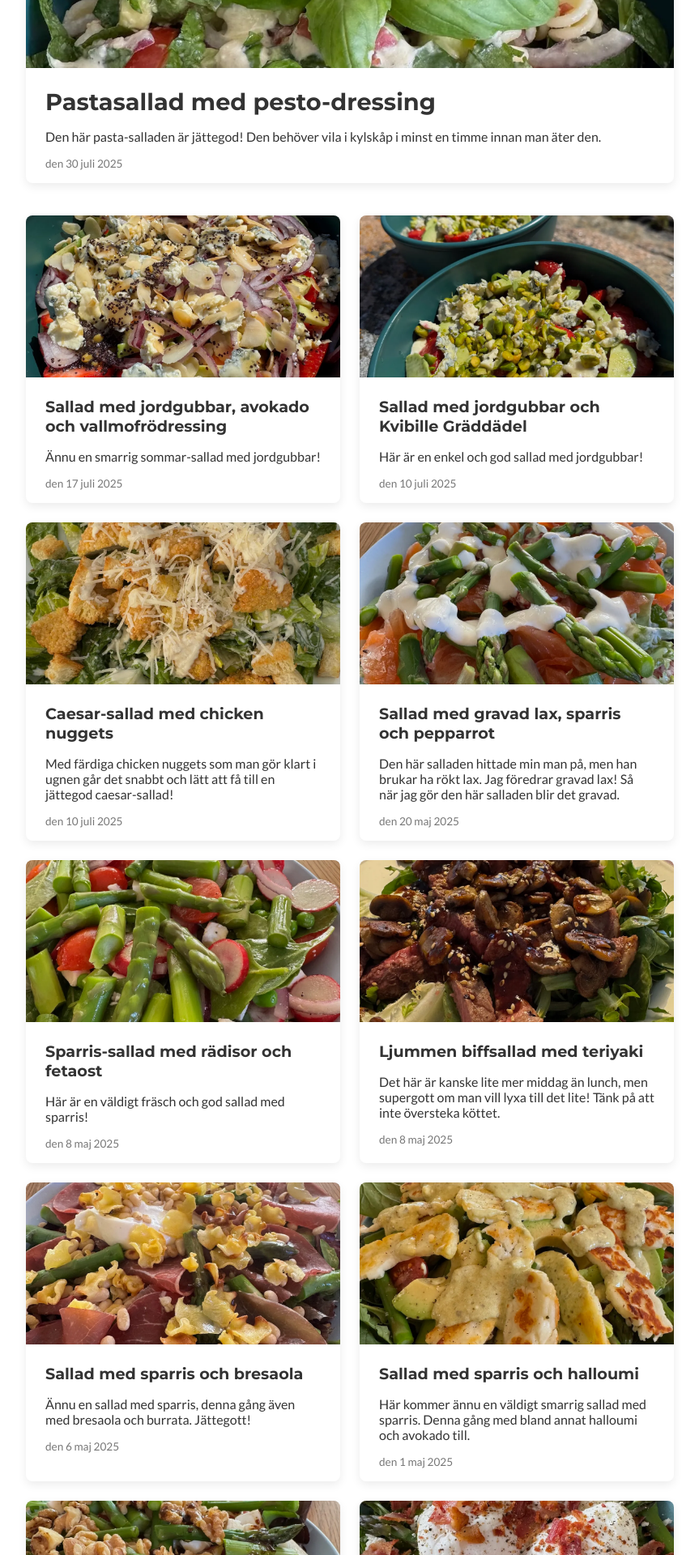
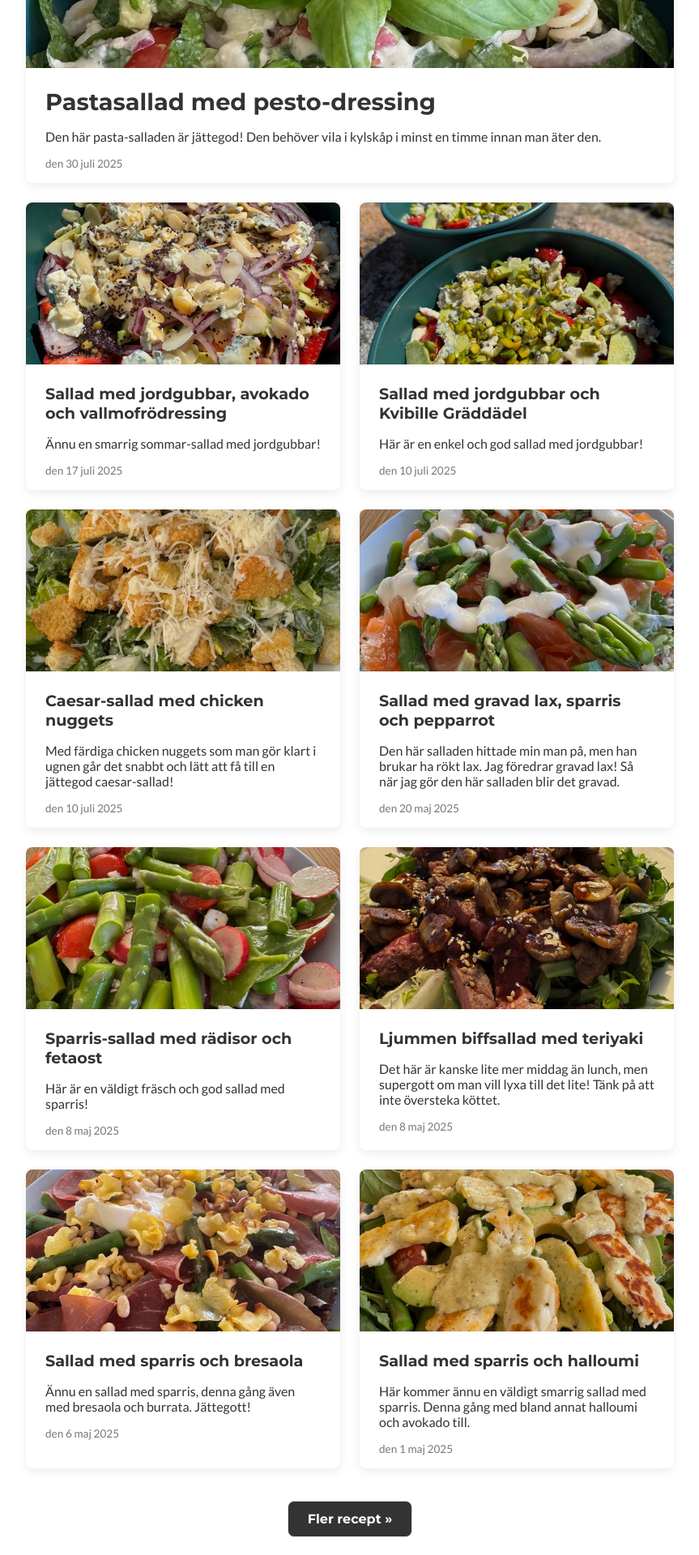
Before and after one commit to selessia/lunch-for-tva, a Jekyll site: the page built from index.html, in a window 1280 px wide. Shown: the part 431-2351 px from the top of the page at 81% size, without its empty margins (208-1071 px from the left). Built offline with Jekyll 4.4.1, drawn with Linux system fonts in a browser that asks for light colours; the list of posts is cut into pages by our own code; some of the changed text lies outside the part shown.

Commit message:
Paginering

```diff
--- a/_config.yml
+++ b/_config.yml
@@ -5,6 +5,10 @@ url: "https://lunch-for-tva.se"
 permalink: /:categories/:title/
 default_image: /assets/images/sparris-sallad-med-radisor-och-fetaost.webp
 
+paginate: 9
+paginate_path: "/sida/:num/"
+
 plugins:
   - jekyll-feed
   - jekyll-sitemap
+  - jekyll-paginate
--- a/_sass/_home.scss
+++ b/_sass/_home.scss
@@ -1,4 +1,28 @@
-.featured-post,
+// _sass/_home.scss
+
+// 1. MAIN GRID CONTAINER
+.post-grid-container {
+  display: grid;
+  grid-template-columns: repeat(auto-fit, minmax(300px, 1fr));
+  gap: 1.5rem;
+}
+
+// Target the first post card ONLY when the container has the special class
+.post-grid-container.has-featured-post .post-card:first-child {
+  grid-column: 1 / -1; // Span the full width of the grid
+
+  // Larger styles for the featured post
+  .post-image-container {
+    height: 300px;
+  }
+
+  .post-content h3 {
+    font-size: 1.8rem;
+  }
+}
+
+
+// 2. GENERAL POST CARD STYLES
 .post-card {
   display: block;
   text-decoration: none;
@@ -17,6 +41,7 @@
 
 .post-image-container {
   width: 100%;
+  height: 200px; // Default height for smaller cards
 
   img {
     width: 100%;
@@ -26,40 +51,29 @@
   }
 }
 
-.featured-post .post-image-container {
-  height: 300px;
-}
-
-.post-grid {
-  display: grid;
-  grid-template-columns: repeat(auto-fit, minmax(300px, 1fr));
-  gap: 1.5rem;
-  margin-top: 2.5rem;
-}
-
-.post-card .post-image-container {
-  height: 200px;
-}
-
 .post-content {
   padding: 1rem 1.5rem;
 
-  h2 {
-    font-size: 1.8rem;
-    margin: 0.5rem 0;
-  }
-
   h3 {
+    font-family: var(--font-header);
     font-size: 1.2rem;
     margin: 0.5rem 0;
   }
 }
 
 .post-meta {
-  display: flex;
-  justify-content: space-between;
-  align-items: center;
   margin-top: 1rem;
   font-size: 0.85rem;
   color: #777;
 }
+
+
+// 3. RESPONSIVE HOME STYLES
+@media (max-width: 768px) {
+  .post-grid-container.has-featured-post .post-card:first-child .post-image-container {
+    height: 200px;
+  }
+  .post-grid-container.has-featured-post .post-card:first-child .post-content h3 {
+    font-size: 1.5rem;
+  }
+}
--- a/_sass/_layout.scss
+++ b/_sass/_layout.scss
@@ -73,8 +73,8 @@
 
 // 2. FOOTER
 .site-footer {
-  padding: 2rem 1rem;
-  margin-top: 4rem;
+  padding: 2rem 1rem 0;
+  margin-top: 1.5rem;
   border-top: 1px solid #e0e0e0;
   color: #888;
   font-size: 0.9rem;
--- /dev/null
+++ b/_sass/_pagination.scss
@@ -0,0 +1,58 @@
+.pagination {
+  display: flex;
+  justify-content: space-between;
+  align-items: center;
+  margin-top: 1.5rem;
+  padding: 1rem 0;
+  font-family: var(--font-header);
+}
+
+// Center the pagination container on the first page
+.pagination.is-centered {
+  justify-content: center;
+}
+
+.pagination-button {
+  text-decoration: none;
+  color: #333;
+  padding: 0.75rem 1.5rem;
+  border: 1px solid #ddd;
+  border-radius: 8px;
+  transition: background-color 0.2s, color 0.2s;
+
+  &:hover {
+    background-color: #333;
+    color: #fff;
+  }
+
+  &.disabled {
+    color: #ccc;
+    border-color: #eee;
+    pointer-events: none;
+  }
+}
+
+// Style for the single "Fler recept" button
+.load-more {
+  background-color: #333;
+  color: #fff;
+  font-weight: bold;
+}
+
+.page-number {
+  color: #777;
+  font-size: 0.9rem;
+}
+
+// --- Responsive Styles for Pagination ---
+@media (max-width: 768px) {
+  .pagination {
+    // Use a smaller font for all pagination text on mobile
+    font-size: 0.8rem;
+  }
+
+  .pagination-button {
+    // Reduce padding to make buttons smaller
+    padding: 0.6rem 1rem;
+  }
+}
--- a/assets/css/style.scss
+++ b/assets/css/style.scss
@@ -11,3 +11,4 @@
 @import "recipe";
 @import "search";
 @import "print";
+@import "pagination";
--- a/index.html
+++ b/index.html
@@ -3,27 +3,9 @@ layout: default
 ---
 
 <div class="home-container">
-    {% assign featured_post = site.posts.first %}
 
-    <a href="{{ featured_post.url | relative_url }}" class="featured-post">
-        <div class="post-image-container">
-            <img src="{{ featured_post.image | default: '/assets/images/placeholder.jpg' | relative_url }}"
-                 alt="{{ featured_post.title }}">
-        </div>
-        <div class="post-content">
-            <h2>{{ featured_post.title }}</h2>
-            <p>{{featured_post.description}}</p>
-            <div class="post-meta">
-                <span>
-                    {% assign m = featured_post.date | date: "%-m" | minus: 1 %}
-                    den {{ featured_post.date | date: "%-d" }} {{ site.data.sv_months[m].name }} {{ featured_post.date | date: "%Y" }}
-                </span>
-            </div>
-        </div>
-    </a>
-
-    <div class="post-grid">
-        {% for post in site.posts offset:1 %}
+    <div class="post-grid-container {% if paginator.page == 1 %}has-featured-post{% endif %}">
+        {% for post in paginator.posts %}
         <a href="{{ post.url | relative_url }}" class="post-card">
             <div class="post-image-container">
                 <img src="{{ post.image | default: '/assets/images/placeholder.jpg' | relative_url }}"
@@ -43,3 +25,30 @@ layout: default
         {% endfor %}
     </div>
 </div>
+
+<!-- Pagination Navigation -->
+{% if paginator.total_pages > 1 %}
+<nav class="pagination {% if paginator.page == 1 %}is-centered{% endif %}">
+    {% if paginator.page == 1 %}
+    <a href="{{ paginator.next_page_path }}" class="pagination-button load-more">Fler recept &raquo;</a>
+    {% else %}
+    {% if paginator.previous_page %}
+    <a href="{{ paginator.previous_page_path }}" class="pagination-button">
+        &laquo; Nyare recept
+    </a>
+    {% else %}
+    <span class="pagination-button disabled">&laquo; Nyare recept</span>
+    {% endif %}
+
+    <span class="page-number">Sida {{ paginator.page }} av {{ paginator.total_pages }}</span>
+
+    {% if paginator.next_page %}
+    <a href="{{ paginator.next_page_path }}" class="pagination-button">
+        Äldre recept &raquo;
+    </a>
+    {% else %}
+    <span class="pagination-button disabled">Äldre recept &raquo;</span>
+    {% endif %}
+    {% endif %}
+</nav>
+{% endif %}
```
